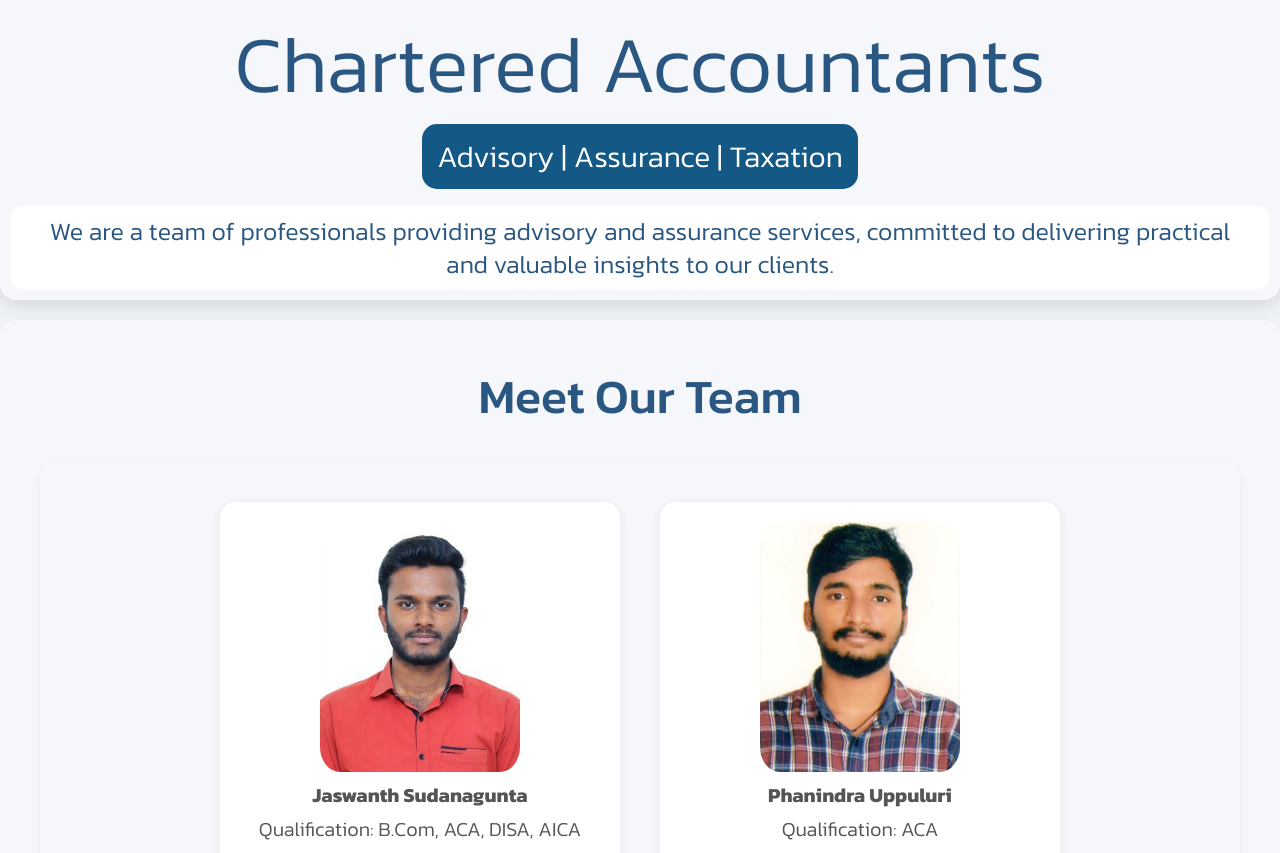
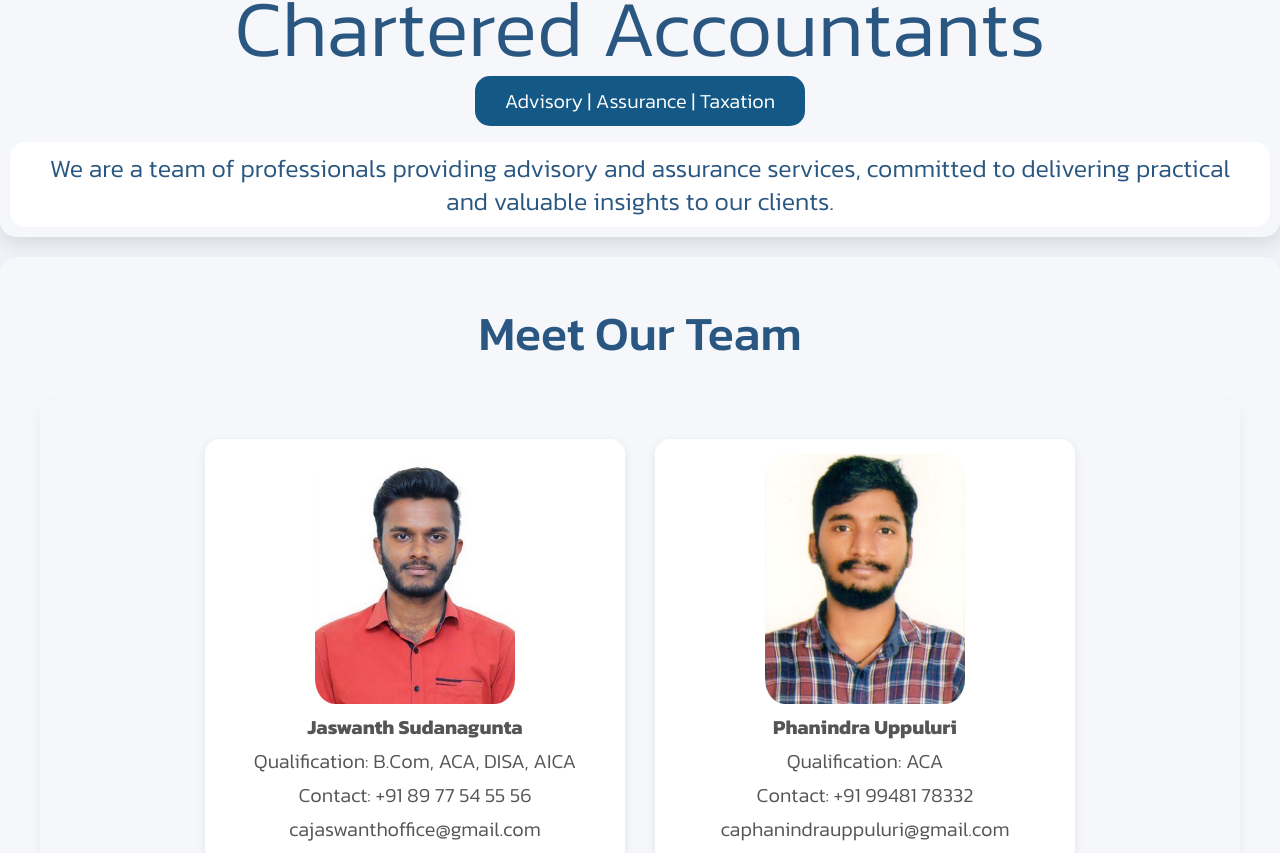
Before and after one commit to sainaveen-99/JSPU, a React (Create React App) app: page /#/ in a window 1280 px wide. Shown: the part 318-1171 px from the top of the page. Built offline with nearby package versions, Linux system fonts and the light colour scheme; a web font is replaced by a local one.

Commit message:
updated advisory tab

```diff
--- a/src/Components/Home.js
+++ b/src/Components/Home.js
@@ -2,6 +2,7 @@ import React from "react";
 import "../home.css";
 import Header from "./Header";
 import Card from "./Card";
+import { Link } from "react-router-dom";
 
 function Home() {
   return (
@@ -12,7 +13,20 @@ function Home() {
           Welcome to J S P U & Associates
           <br /> Chartered Accountants
         </h1>
-        <h2 className="tools1">Advisory | Assurance | Taxation</h2>
+
+        <h2 className="tools1">
+          <Link to="/services" className="clickable">
+            Advisory
+          </Link>{" "}
+          |{" "}
+          <Link to="/services" className="clickable">
+            Assurance
+          </Link>{" "}
+          |{" "}
+          <Link to="/services" className="clickable">
+            Taxation
+          </Link>
+        </h2>
         <h3 className="tools2">
           We are a team of professionals providing advisory and assurance
           services, committed to delivering practical and valuable insights to
--- a/src/home.css
+++ b/src/home.css
@@ -15,20 +15,20 @@
 .cards-container {
   display: flex;
   flex-wrap: wrap;
-  gap: 40px;
+  gap: 30px;
   justify-content: center;
   padding: 40px;
   background: #f5f7fa;
   box-shadow: 0 4px 12px rgba(0, 0, 0, 0.05);
-  max-width: 1500px;
+  max-width: 1600px;
 }
 
 .card {
   background: #fff;
   border-radius: 15px;
   box-shadow: 0 2px 10px rgba(0, 0, 0, 0.08);
-  padding: 20px;
-  width: 400px;
+  padding: 15px;
+  width: 420px;
   text-align: center;
   transition: transform 0.2s ease;
 }
@@ -66,9 +66,10 @@
 
 .card p {
   font-size: 20px;
-  font-weight: 300;
+  font-weight: 350;
   margin: 4px 0;
   color: #555;
+  transition: all 0.3s ease;
 }
 
 .card p:hover {
@@ -77,7 +78,6 @@
   border-radius: 10px;
   font-size: 22px;
   padding: 8px 12px;
-  transition: all 0.3s ease;
 }
 
 h2,
@@ -94,15 +94,16 @@ h1,
   font-size: 80px;
   color: #2a5781;
   font-weight: 300;
+  line-height: 1.2;
 }
 
 .tools1 {
-  font-size: 30px;
+  font-size: 20px;
   font-weight: 300;
   color: white; /* border color and thickness */
   background-color: #145886; /* light gray fill */
   border-radius: 15px; /* rounded corners */
-  padding: 10px 15px; /* spacing inside the box */
+  padding: 10px 30px; /* spacing inside the box */
   display: inline-block; /* prevents full-width block */
 }
 
@@ -203,3 +204,14 @@ body {
     padding: 20px;
   }
 }
+
+.clickable {
+  cursor: pointer;
+  text-decoration: none;
+  color: inherit;
+  display: inline-block;
+}
+.clickable:hover {
+  color: orange;
+  transform: scale(1.1);
+}
```
